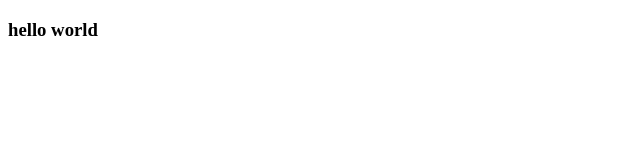
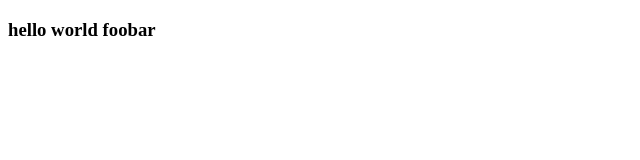
Before and after one commit to dasdengdd/locking-door, a plain HTML site: page index.html in a window 1280 px wide. Shown: the full height of the page, 0-640 px from the left. Drawn offline with Linux system fonts and the light colour scheme.

Commit message:
added fobar text to h3 tag

```diff
--- a/index.html
+++ b/index.html
@@ -7,6 +7,6 @@
     <title>Document</title>
 </head>
 <body>
-    <h3>hello world</h3>
+    <h3>hello world foobar</h3>
 </body>
 </html>
```
